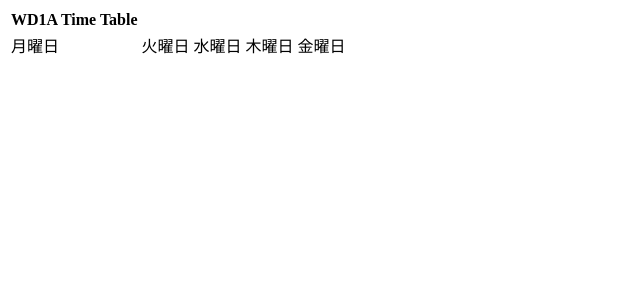
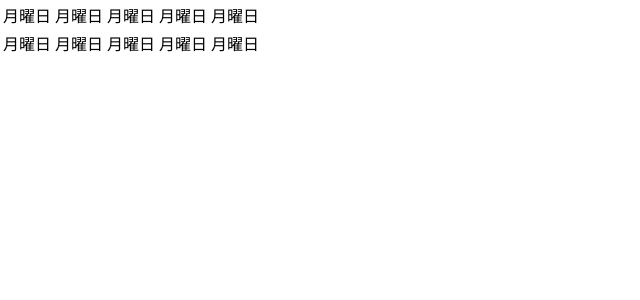
Before and after one commit to RikutoOgaki/TimeTable, a Next.js app: page / in a window 1280 px wide. Shown: the top 300 px of the page, without its empty margins (0-640 px from the left). Built offline with nearby package versions, Linux system fonts and the light colour scheme.

Commit message:
TimeTable add

```diff
--- a/src/pages/index.tsx
+++ b/src/pages/index.tsx
@@ -21,22 +21,25 @@ return(
   <Box>
     <Box>
       <TableContainer>
-
         <Table>
-          <Thead>
-            <Tr>
-              <Th>WD1A Time Table</Th>
-            </Tr>
-          </Thead>
+        <TableCaption>
           <Tbody>
             <Tr>
-              <Td>月曜日</Td>
-              <Td>火曜日</Td>
-              <Td>水曜日</Td>
-              <Td>木曜日</Td>
-              <Td>金曜日</Td>
+              <Td w={'150px'}>月曜日</Td>
+              <Td w={'150px'}>月曜日</Td>
+              <Td w={'150px'}>月曜日</Td>
+              <Td w={'150px'}>月曜日</Td>
+              <Td w={'150px'}>月曜日</Td>
+            </Tr>
+            <Tr>
+              <Td w={'150px'}>月曜日</Td>
+              <Td w={'150px'}>月曜日</Td>
+              <Td w={'150px'}>月曜日</Td>
+              <Td w={'150px'}>月曜日</Td>
+              <Td w={'150px'}>月曜日</Td>
             </Tr>
           </Tbody>
+        </TableCaption>
         </Table>
       </TableContainer>
     </Box>
--- a/src/styles/globals.css
+++ b/src/styles/globals.css
@@ -1,4 +1,4 @@
-html{
+body{
   margin: 0;
   padding: 0;
   list-style: none;
```
